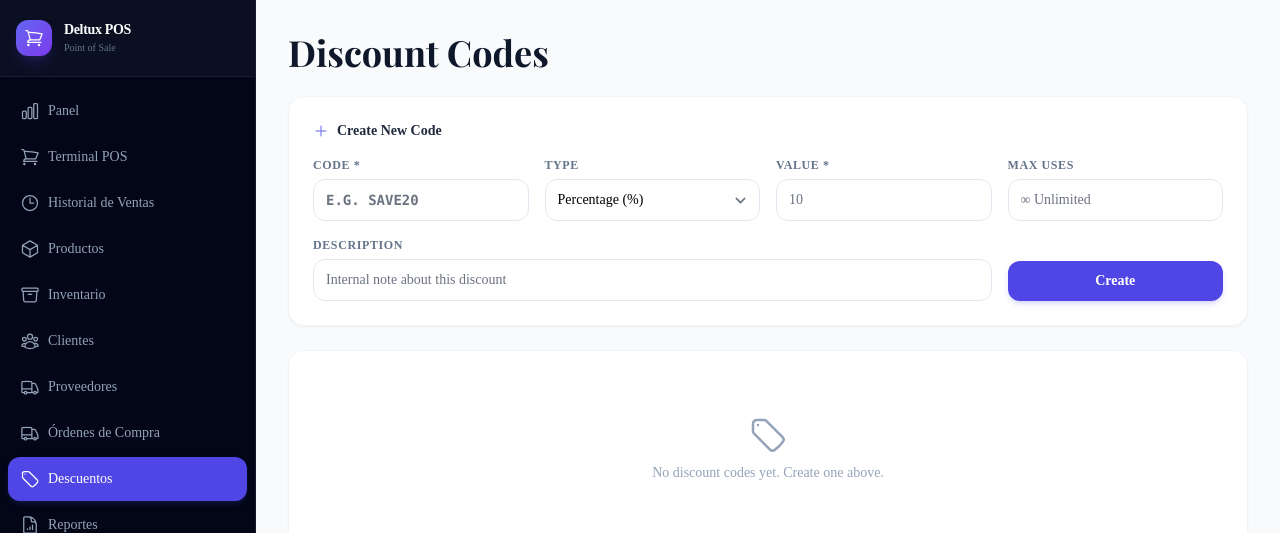
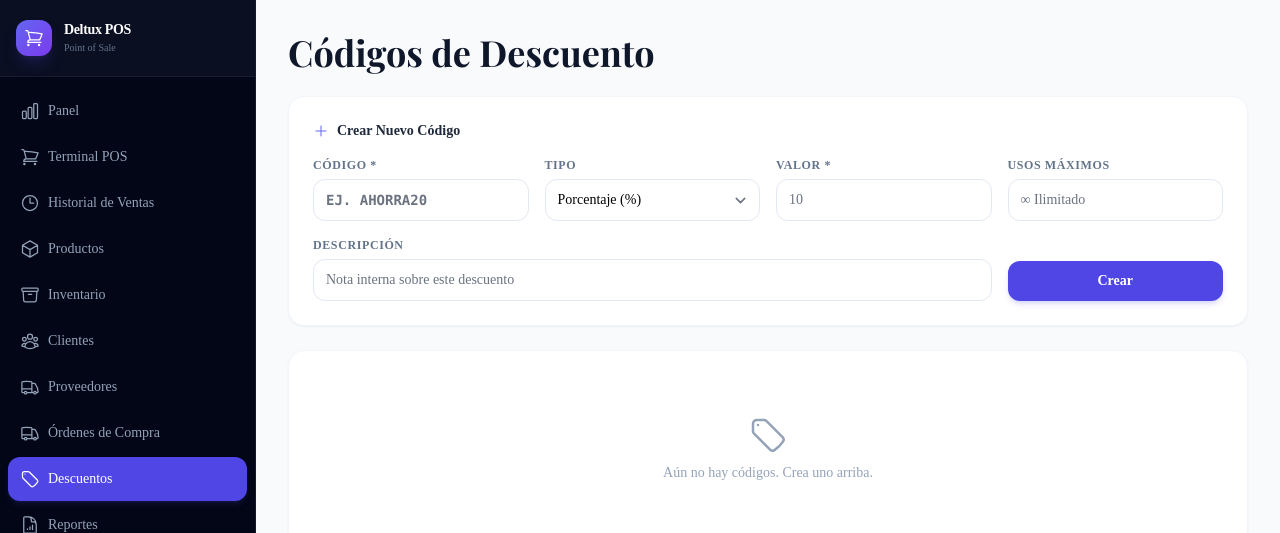
Before and after one commit to Cristian-DW/nextjs-dashboard, a Next.js app: page /dashboard/discounts in a window 1280 px wide. Shown: the top 533 px of the page. Built offline with nearby package versions, Linux system fonts and the light colour scheme; no server answers; the database is empty.

Commit message:
feat: implement server-side translations for dashboard pages

```diff
--- a/app/dashboard/discounts/page.tsx
+++ b/app/dashboard/discounts/page.tsx
@@ -1,6 +1,7 @@
 import { sql } from '@/app/lib/db';
 import { createDiscountCode, toggleDiscountCode } from '@/app/lib/actions';
 import { playfair } from '@/app/ui/fonts';
+import { getTranslations } from '@/app/lib/i18n/server';
 import { PlusIcon, TagIcon, CheckCircleIcon, XCircleIcon } from '@heroicons/react/24/outline';
 import { formatCurrency } from '@/app/lib/utils';
 import clsx from 'clsx';
@@ -13,50 +14,53 @@ async function getDiscountCodes() {
 }
 
 export default async function DiscountsPage() {
-  const codes = await getDiscountCodes();
+  const [codes, t] = await Promise.all([
+    getDiscountCodes(),
+    getTranslations(),
+  ]);
 
   return (
     <div className="w-full">
       <div className="flex items-center justify-between mb-6">
-        <h1 className={`${playfair.className} text-2xl md:text-4xl font-bold text-slate-900`}>Discount Codes</h1>
+        <h1 className={`${playfair.className} text-2xl md:text-4xl font-bold text-slate-900`}>{t.discounts.title}</h1>
       </div>
 
       {/* Create code form */}
       <div className="bg-white rounded-2xl border border-slate-100 shadow-sm p-6 mb-6">
         <h2 className="text-sm font-bold text-slate-800 mb-4 flex items-center gap-2">
-          <PlusIcon className="w-4 h-4 text-indigo-500" /> Create New Code
+          <PlusIcon className="w-4 h-4 text-indigo-500" /> {t.discounts.createNew}
         </h2>
         <form action={createDiscountCode} className="grid sm:grid-cols-2 lg:grid-cols-4 gap-4">
           <div>
-            <label className="block text-xs font-semibold text-slate-500 uppercase tracking-wider mb-1.5">Code *</label>
-            <input name="code" required placeholder="e.g. SAVE20"
+            <label className="block text-xs font-semibold text-slate-500 uppercase tracking-wider mb-1.5">{t.discounts.code} *</label>
+            <input name="code" required placeholder={t.discounts.codePlaceholder}
               className="w-full rounded-xl border border-slate-200 px-3 py-2.5 text-sm font-mono font-bold uppercase focus:outline-none focus:ring-2 focus:ring-indigo-400" />
           </div>
           <div>
-            <label className="block text-xs font-semibold text-slate-500 uppercase tracking-wider mb-1.5">Type</label>
+            <label className="block text-xs font-semibold text-slate-500 uppercase tracking-wider mb-1.5">{t.discounts.type}</label>
             <select name="type" className="w-full rounded-xl border border-slate-200 px-3 py-2.5 text-sm focus:outline-none focus:ring-2 focus:ring-indigo-400 bg-white">
-              <option value="percentage">Percentage (%)</option>
-              <option value="fixed">Fixed Amount ($)</option>
+              <option value="percentage">{t.discounts.percentage}</option>
+              <option value="fixed">{t.discounts.fixed}</option>
             </select>
           </div>
           <div>
-            <label className="block text-xs font-semibold text-slate-500 uppercase tracking-wider mb-1.5">Value *</label>
+            <label className="block text-xs font-semibold text-slate-500 uppercase tracking-wider mb-1.5">{t.discounts.value} *</label>
             <input name="value" type="number" required min="0" step="0.01" placeholder="10"
               className="w-full rounded-xl border border-slate-200 px-3 py-2.5 text-sm focus:outline-none focus:ring-2 focus:ring-indigo-400" />
           </div>
           <div>
-            <label className="block text-xs font-semibold text-slate-500 uppercase tracking-wider mb-1.5">Max Uses</label>
-            <input name="max_uses" type="number" min="0" placeholder="∞ Unlimited"
+            <label className="block text-xs font-semibold text-slate-500 uppercase tracking-wider mb-1.5">{t.discounts.maxUses}</label>
+            <input name="max_uses" type="number" min="0" placeholder={t.discounts.unlimited}
               className="w-full rounded-xl border border-slate-200 px-3 py-2.5 text-sm focus:outline-none focus:ring-2 focus:ring-indigo-400" />
           </div>
           <div className="sm:col-span-2 lg:col-span-3">
-            <label className="block text-xs font-semibold text-slate-500 uppercase tracking-wider mb-1.5">Description</label>
-            <input name="description" placeholder="Internal note about this discount"
+            <label className="block text-xs font-semibold text-slate-500 uppercase tracking-wider mb-1.5">{t.discounts.description}</label>
+            <input name="description" placeholder={t.discounts.descriptionPlaceholder}
               className="w-full rounded-xl border border-slate-200 px-3 py-2.5 text-sm focus:outline-none focus:ring-2 focus:ring-indigo-400" />
           </div>
           <div className="flex items-end">
             <button type="submit" className="w-full py-2.5 rounded-xl bg-indigo-600 text-white text-sm font-bold hover:bg-indigo-700 transition-colors shadow-md shadow-indigo-500/20">
-              Create
+              {t.discounts.create}
             </button>
           </div>
         </form>
@@ -67,18 +71,18 @@ export default async function DiscountsPage() {
         {codes.length === 0 ? (
           <div className="py-16 text-center text-slate-400">
             <TagIcon className="w-10 h-10 mx-auto mb-2" />
-            <p className="text-sm">No discount codes yet. Create one above.</p>
+            <p className="text-sm">{t.discounts.noDiscounts}</p>
           </div>
         ) : (
           <table className="w-full text-sm">
             <thead>
               <tr className="border-b border-slate-100">
-                <th className="px-5 py-4 text-left text-xs font-semibold text-slate-500 uppercase tracking-wider">Code</th>
-                <th className="px-5 py-4 text-left text-xs font-semibold text-slate-500 uppercase tracking-wider hidden sm:table-cell">Description</th>
-                <th className="px-5 py-4 text-left text-xs font-semibold text-slate-500 uppercase tracking-wider">Discount</th>
-                <th className="px-5 py-4 text-left text-xs font-semibold text-slate-500 uppercase tracking-wider hidden md:table-cell">Uses</th>
-                <th className="px-5 py-4 text-left text-xs font-semibold text-slate-500 uppercase tracking-wider">Status</th>
-                <th className="px-5 py-4 text-left text-xs font-semibold text-slate-500 uppercase tracking-wider">Toggle</th>
+                <th className="px-5 py-4 text-left text-xs font-semibold text-slate-500 uppercase tracking-wider">{t.discounts.codeLabel}</th>
+                <th className="px-5 py-4 text-left text-xs font-semibold text-slate-500 uppercase tracking-wider hidden sm:table-cell">{t.discounts.descriptionLabel}</th>
+                <th className="px-5 py-4 text-left text-xs font-semibold text-slate-500 uppercase tracking-wider">{t.discounts.discountLabel}</th>
+                <th className="px-5 py-4 text-left text-xs font-semibold text-slate-500 uppercase tracking-wider hidden md:table-cell">{t.discounts.uses}</th>
+                <th className="px-5 py-4 text-left text-xs font-semibold text-slate-500 uppercase tracking-wider">{t.discounts.status}</th>
+                <th className="px-5 py-4 text-left text-xs font-semibold text-slate-500 uppercase tracking-wider">{t.discounts.toggle}</th>
               </tr>
             </thead>
             <tbody className="divide-y divide-slate-50">
@@ -100,18 +104,18 @@ export default async function DiscountsPage() {
                     <td className="px-5 py-4">
                       {code.is_active ? (
                         <span className="inline-flex items-center gap-1 text-xs font-medium text-emerald-600 bg-emerald-50 px-2 py-1 rounded-full">
-                          <CheckCircleIcon className="w-3.5 h-3.5" /> Active
+                          <CheckCircleIcon className="w-3.5 h-3.5" /> {t.discounts.active}
                         </span>
                       ) : (
                         <span className="inline-flex items-center gap-1 text-xs font-medium text-slate-400 bg-slate-100 px-2 py-1 rounded-full">
-                          <XCircleIcon className="w-3.5 h-3.5" /> Inactive
+                          <XCircleIcon className="w-3.5 h-3.5" /> {t.discounts.inactive}
                         </span>
                       )}
                     </td>
                     <td className="px-5 py-4">
                       <form action={toggleAction}>
                         <button type="submit" className="text-xs font-medium text-slate-500 hover:text-indigo-600 border border-slate-200 px-3 py-1.5 rounded-lg hover:border-indigo-300 transition-colors">
-                          {code.is_active ? 'Disable' : 'Enable'}
+                          {code.is_active ? t.discounts.disable : t.discounts.enable}
                         </button>
                       </form>
                     </td>
```
